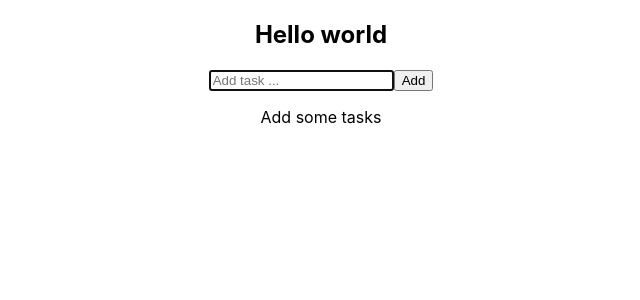
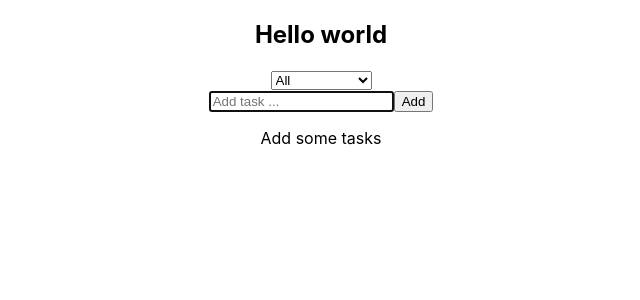
Before and after one commit to mvlz/Todolist-React, a React (Create React App) app: page / in a window 1280 px wide. Shown: the top 300 px of the page, without its empty margins (319-959 px from the left). Built offline with nearby package versions, Linux system fonts and the light colour scheme.

Commit message:
feat: Add filter to tasks

```diff
--- /dev/null
+++ b/src/NavBar/NavBar.jsx
@@ -0,0 +1,17 @@
+import { useState } from "react";
+
+const NavBar = ({status,selectHandler}) => {
+
+
+    return (
+        <nav>
+            <select name="" id="" onChange={selectHandler} value={status}>
+                <option value="All">All</option>
+                <option value="Uncompleted">Uncompleted</option>
+                <option value="Completed">Completed</option>
+            </select>
+        </nav>
+     );
+}
+
+export default NavBar;
--- a/src/TodoApp.jsx
+++ b/src/TodoApp.jsx
@@ -1,9 +1,17 @@
+import { useEffect } from "react";
 import { useState } from "react";
+import NavBar from "./NavBar/NavBar";
 import TodoForm from "./TodoForm";
 import TodoList from "./TodoList";
 
 const TodoApp = () => {
   const [todos, setTodos] = useState([]);
+  const [filterTodo,setFilterTodo]= useState([]);
+  const [status, setStatus]= useState("All");
+
+  useEffect(()=>{
+    filterHandler(status);
+  },[todos,status])
   const addTodoHandler = (todo) => {
     // console.log(todo);
     // let i =0;
@@ -14,6 +22,7 @@ const TodoApp = () => {
     };
     setTodos([...todos, newTodo]);
   };
+
   const completeHandler = (id) => {
     const index = todos.findIndex((todo) => todo.id === id);
     const selectedTodo = { ...todos[index] };
@@ -22,10 +31,12 @@ const TodoApp = () => {
     updatedTodo[index] = selectedTodo;
     setTodos(updatedTodo);
   };
+
   const deleteHandler = (id) => {
     const filteredTodo = todos.filter((t) => t.id !== id);
     setTodos(filteredTodo);
   };
+
   const updateTodo = (id,newVal) => {
     const index = todos.findIndex((todo) => todo.id === id);
     const selectedTodo = { ...todos[index] };
@@ -34,11 +45,31 @@ const TodoApp = () => {
     updatedTodo[index] = selectedTodo;
     setTodos(updatedTodo);
   };
+
+  const filterHandler=(status)=>{
+    switch(status){
+      case "All":
+        setFilterTodo(todos);
+        break;
+      case "Completed":
+        setFilterTodo(todos.filter(tdo => tdo.isCompleted));
+        break;
+      case "Uncomplted":
+        setFilterTodo(todos.filter(todo => !todo.isCompleted));
+        break;
+      default: setFilterTodo(todos);
+    }
+  }
+  const selectHandler=(e)=>{
+    setStatus(e.target.value)
+    filterHandler(e.target.value);
+}
   return (
     <div>
+      <NavBar status={status} selectHandler={selectHandler} />
       <TodoForm addTodoHandler={addTodoHandler} />
       <TodoList
-        todos={todos}
+        todos={filterTodo}
         completeHandler={completeHandler}
         deleteHandler={deleteHandler}
         updateTodo={updateTodo}
```
